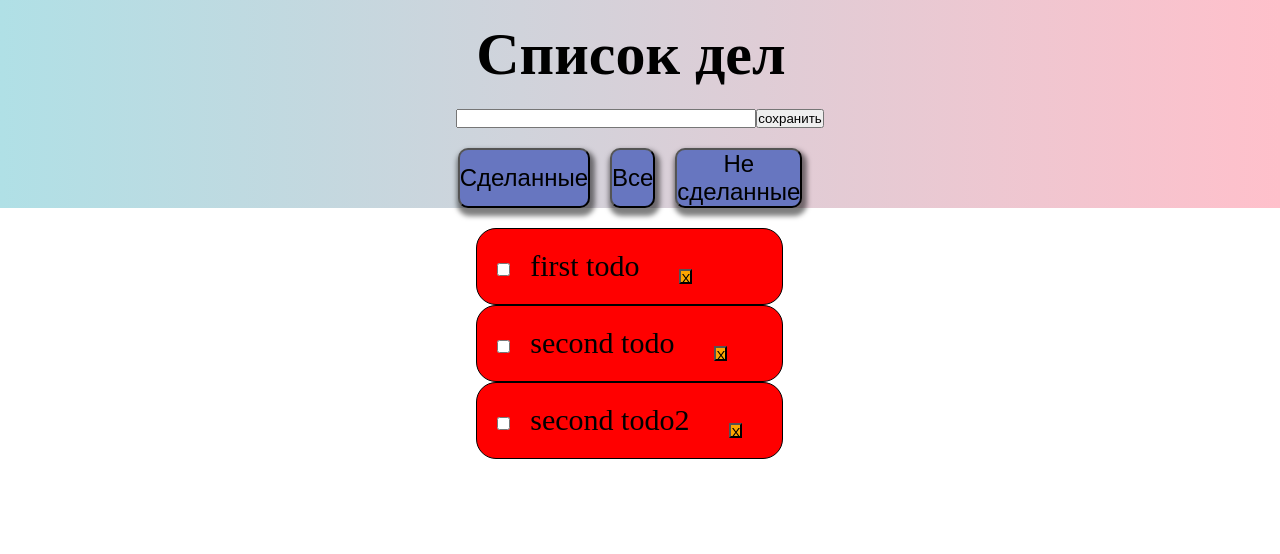
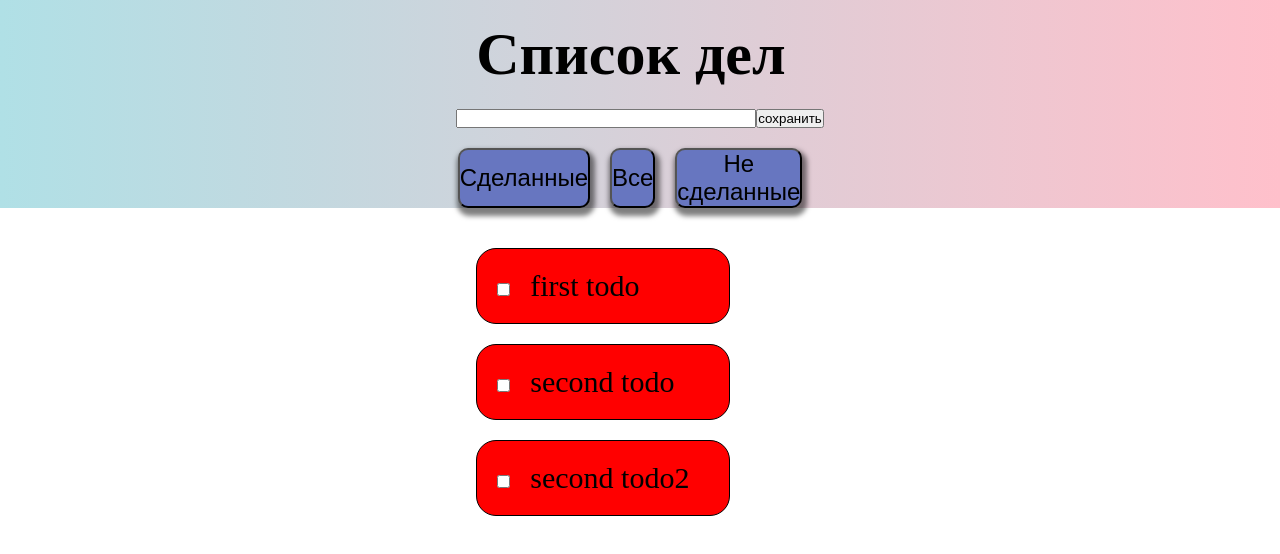
Before and after one commit to margaritaritik/todoList-version-react-, a React (Create React App) app: page / in a window 1280 px wide. Shown: the top 554 px of the page. Built offline with nearby package versions, Linux system fonts and the light colour scheme.

Commit message:
the position of the delete button has been changed

```diff
--- a/src/components/Tasks.jsx
+++ b/src/components/Tasks.jsx
@@ -4,6 +4,14 @@ import ButtonDelete from "./button/ButtonDelete";
 
 const Tasks = function ({name,id,completed,checkedCompleted,deleteTodo}) {
     const [checked,setChecked]=useState(completed);
+    const [isHovering,setIsHovering]=useState(false);
+    const handleMouseOver = () => {
+        setIsHovering(true);
+    };
+
+    const handleMouseOut = () => {
+        setIsHovering(false);
+    };
 
     const ChangeCompleted = ()=>{
         setChecked(!checked);
@@ -15,13 +23,22 @@ const Tasks = function ({name,id,completed,checkedCompleted,deleteTodo}) {
     }
 
     return (
-        <div className={styles.divTodo}>
-            <label key={id} className={styles.textTodo}>
-                <input key={'inputting'} type={"checkbox"} checked={checked} onChange={ChangeCompleted} />
-                <span >{name}</span>
-            </label>
-            <ButtonDelete key="btnDelete" onClick={ButtonDeleteClick}  >X</ButtonDelete>
+        <div  className={styles.containerTodo}>
+            <div className={styles.divTodo} onMouseOver={handleMouseOver} onMouseOut={handleMouseOut}>
+                <label key={id} className={styles.textTodo}>
+                    <input key={'inputting'} type={"checkbox"} checked={checked} onChange={ChangeCompleted} />
+                    <span >{name}</span>
+                </label>
+
+            </div>
+            {isHovering&&(
+                <div className={styles.targeting} onMouseOver={handleMouseOver} onMouseOut={handleMouseOut}>
+                    <ButtonDelete key="btnDelete" onClick={ButtonDeleteClick}  >X</ButtonDelete>
+                    <div className={styles.date_time}>дата и время</div>
+                </div>
+            )}
         </div>
+
     );
 };
 
--- a/src/components/button/buttonStyle.module.css
+++ b/src/components/button/buttonStyle.module.css
@@ -1,25 +1,9 @@
 .btn{
     background: orange;
-    margin-left: 20px;
-    /*padding: .375rem .75rem;*/
-    /*display: inline-block;*/
-    position: relative;
-    z-index: 2;
     text-align: center;
-    vertical-align: middle;
     cursor:pointer;
+    height: 15px;
 
-    margin-right: 20px;
-    margin-left: 20px;
-    margin-top: 20px;
-    height: 15px;
-    padding: 0;
-    /*display: flex;*/
-
-
-    transition: background-color .15s ease-in-out;
-    transition-property: all;
-    transition-duration: 0.5s;
 }
 
 
--- a/src/styles/styleForTodo.module.css
+++ b/src/styles/styleForTodo.module.css
@@ -24,7 +24,7 @@ span{
 }
 
 .divTodo:hover{
-   transform: scale(1);
+   /*transform: scale(1);*/
 }
 
 .textTodo{
@@ -32,3 +32,16 @@ span{
 
    word-break:break-all;
 }
+
+.date_time{
+
+}
+
+
+/*targeting*/
+.containerTodo{
+   display: flex;
+}
+.targeting{
+
+}
--- a/src/styles/styleTodoList.css
+++ b/src/styles/styleTodoList.css
@@ -9,18 +9,25 @@
 
 
 #root{
-    justify-content: center;
+    /*justify-content: center;*/
+
     display: flex;
     background: linear-gradient(to right, powderblue, pink);
     font-family: Snell Roundhand, cursive;
 }
+.App{
+    margin: 0 auto;
+}
 .headerInput{
- margin: auto;
+ /*margin: auto;*/
 }
 
 .containerItem{
     padding: 20px;
     position: absolute;
+}
+.containerItem div{
+    margin-top: 10px;
 }
 
 h1{
@@ -39,18 +46,11 @@ h1{
     width: 300px;
 }
 
+
 .listForAll{
+    padding: 20px 0 0 0;
+    margin: auto;
     width: 300px;
     display: flex;
     justify-content: center;
 }
-
-
-.listForAll{
-    padding: 20px 0 0 0;
-    margin: auto;
-}
-
-.containerItem{
-    background: none;
-}
```
